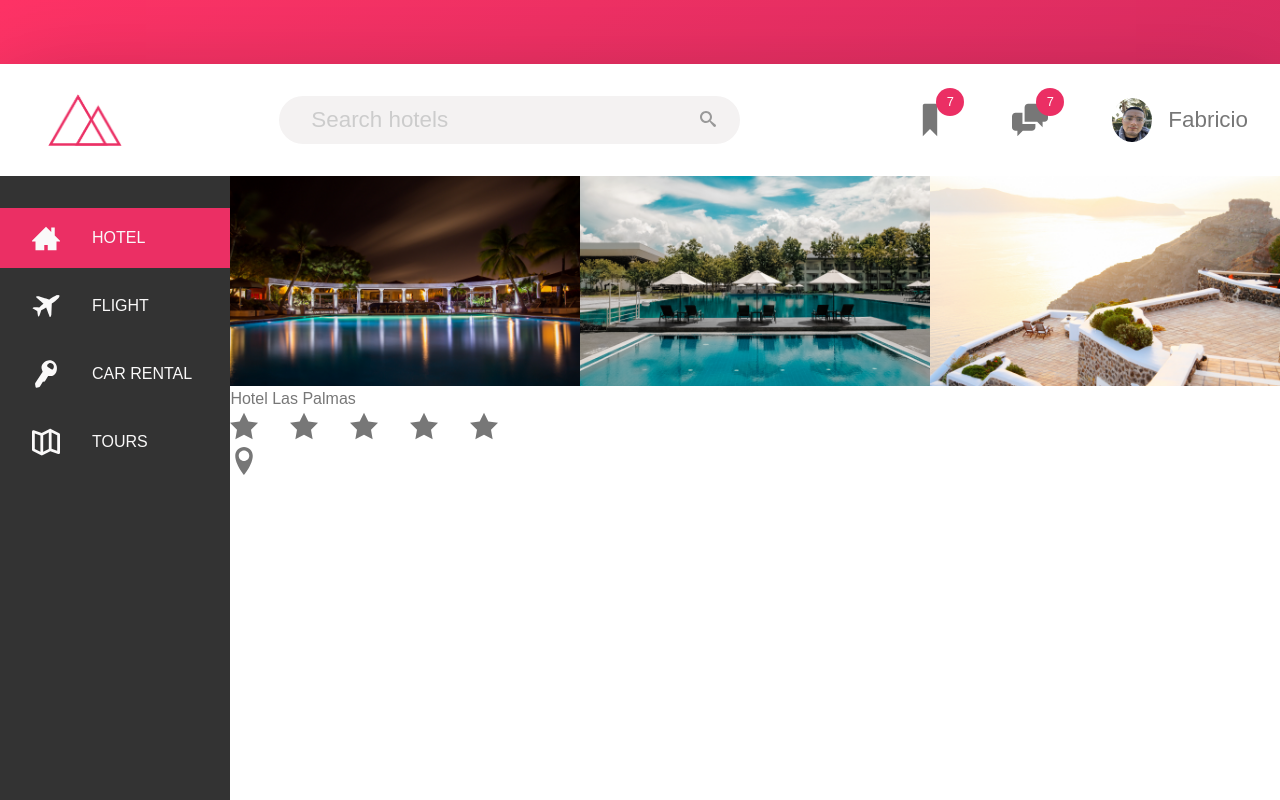
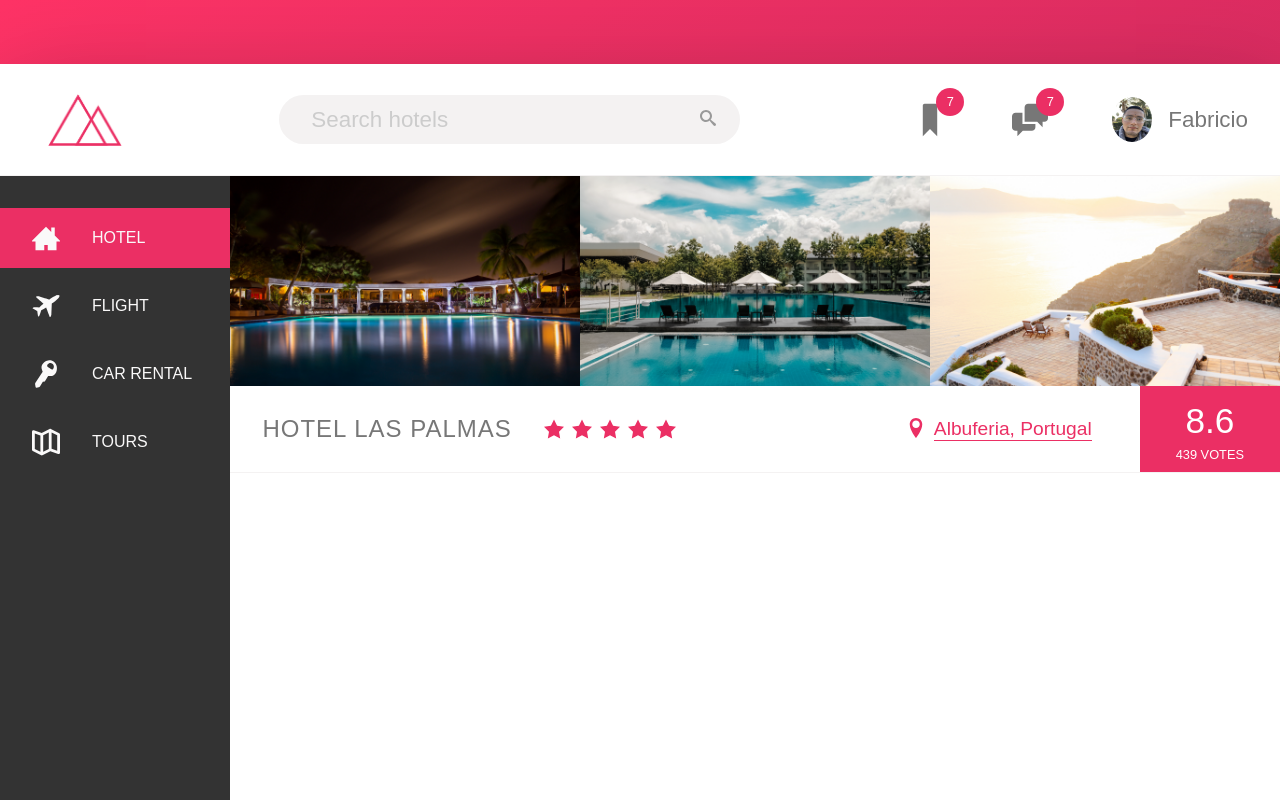
Before and after one commit to codecallogic/trillo, a React (Create React App) app: page / in a window 1280 px wide. Shown: the top 800 px of the page. Built offline with nearby package versions, Linux system fonts and the light colour scheme.

Commit message:
completed hotel overview section

```diff
--- a/src/_components.scss
+++ b/src/_components.scss
@@ -109,10 +109,6 @@
         align-items: center;
     }
 
-    &_user {
-
-    }
-
     &_user-photo {
         height: 2.8rem;
         width: 2.5rem;
@@ -120,9 +116,6 @@
         margin-right: 1rem;
     }
 
-    &_user-name {
-
-    }
 }
 
 ///////////////////////////////////
@@ -199,3 +192,98 @@
         display: block;
     }
 }
+
+.overview {
+    display: flex;
+    align-items: center;
+    border-bottom: 1px solid var(--color-grey-light-2);
+
+    &-heading {
+        font-size: 1.5rem;
+        font-weight: 300;
+        text-transform: uppercase;
+        letter-spacing: 1px;
+        padding: 1.5rem 2rem;
+    }
+
+    &-stars {
+        margin-right: auto;
+        display: flex;
+    }
+
+    &-icon-star,
+    &-icon-location {
+        width: 1.25rem;
+        height: 1.25rem;
+        fill: var(--color-primary);
+        margin-right: .5rem;
+    }
+
+    &-location {
+        font-size: 1.2rem;
+        display: flex;
+        vertical-align: center;
+    }
+
+    &-rating {
+        background-color: var(--color-primary);
+        margin-left: 3rem;
+        color: white;
+        padding: 0 2.25rem;
+        align-self: stretch;
+        display: flex;
+        flex-direction: column;
+        align-items: center;
+        justify-content: center;
+    }
+
+    &-rating-average {
+        font-size: 2.2rem;
+        font-weight: 300;
+        margin-bottom: -5px;
+    }
+
+    &-rating-count {
+        font-size: .8rem;
+        text-transform: uppercase;
+    }
+}
+
+.btn-inline {
+    border: none;
+    color: var(--color-primary);
+    font-size: inherit;
+    border-bottom: 1px solid currentColor;
+    display: inline-block;
+    background-color: transparent;
+    cursor: pointer;
+    transition: all .2s;
+
+    &:hover {
+        color: var(--color-grey-dark-1);
+    }
+
+    &:focus {
+        outline: none;
+        animation: pulsate 1s infinite;
+    }
+}
+
+@keyframes pulsate {
+
+    0% {
+        transform: scale(1);
+        box-shadow: none;
+    }
+
+    50% {
+        transform: scale(1.05);
+        box-shadow: 0 1rem 4rem rgba(0,0,0,.25);
+    }
+
+    100% {
+        transform: scale(1);
+        box-shadow: none;
+    }
+
+}
--- a/src/_layout.scss
+++ b/src/_layout.scss
@@ -1,5 +1,5 @@
 .container {
-    max-width: 80rem;
+    max-width: 85rem;
     margin: 4rem auto;
     background-color: var(--color-grey-light-2);
     box-shadow: var(--shadow-dark);
@@ -10,7 +10,7 @@
 .header {
     height: 7rem;
     background-color: #fff;
-    border-bottom: var(--color-grey-light-2);
+    border-bottom: 1px solid var(--color-grey-light-2);
     display: flex;
     justify-content: space-between;
     align-items: center;
--- a/src/app/App.css
+++ b/src/app/App.css
@@ -162,8 +162,74 @@ body {
     width: 100%;
     display: block; }
 
+.overview {
+  display: flex;
+  align-items: center;
+  border-bottom: 1px solid var(--color-grey-light-2); }
+  .overview-heading {
+    font-size: 1.5rem;
+    font-weight: 300;
+    text-transform: uppercase;
+    letter-spacing: 1px;
+    padding: 1.5rem 2rem; }
+  .overview-stars {
+    margin-right: auto;
+    display: flex; }
+  .overview-icon-star, .overview-icon-location {
+    width: 1.25rem;
+    height: 1.25rem;
+    fill: var(--color-primary);
+    margin-right: .5rem; }
+  .overview-location {
+    font-size: 1.2rem;
+    display: flex;
+    vertical-align: center; }
+  .overview-rating {
+    background-color: var(--color-primary);
+    margin-left: 3rem;
+    color: white;
+    padding: 0 2.25rem;
+    align-self: stretch;
+    display: flex;
+    flex-direction: column;
+    align-items: center;
+    justify-content: center; }
+  .overview-rating-average {
+    font-size: 2.2rem;
+    font-weight: 300;
+    margin-bottom: -5px; }
+  .overview-rating-count {
+    font-size: .8rem;
+    text-transform: uppercase; }
+
+.btn-inline {
+  border: none;
+  color: var(--color-primary);
+  font-size: inherit;
+  border-bottom: 1px solid currentColor;
+  display: inline-block;
+  background-color: transparent;
+  cursor: pointer;
+  transition: all .2s; }
+  .btn-inline:hover {
+    color: var(--color-grey-dark-1); }
+  .btn-inline:focus {
+    outline: none;
+    animation: pulsate 1s infinite; }
+
+@keyframes pulsate {
+  0% {
+    transform: scale(1);
+    box-shadow: none; }
+  50% {
+    transform: scale(1.05);
+    box-shadow: 0 1rem 4rem rgba(0, 0, 0, 0.25); }
+  100% {
+    transform: scale(1);
+    box-shadow: none; } }
+
 .container {
-  max-width: 80rem;
+  max-width: 85rem;
   margin: 4rem auto;
   background-color: var(--color-grey-light-2);
   box-shadow: var(--shadow-dark);
@@ -172,7 +238,7 @@ body {
 .header {
   height: 7rem;
   background-color: #fff;
-  border-bottom: var(--color-grey-light-2);
+  border-bottom: 1px solid var(--color-grey-light-2);
   display: flex;
   justify-content: space-between;
   align-items: center;
--- a/src/components/content.jsx
+++ b/src/components/content.jsx
@@ -57,29 +57,38 @@ class Content extends Component {
                         </figure>
                     </div>
                     <div className="overview">
+                        <h1 className="overview-heading">
                             Hotel Las Palmas
-                    </div>
+                        </h1>
+
                         <div className="overview-stars">
-                            <svg className="side-nav_icon">
+                                <svg className="overview-icon-star">
                                     <use xlinkHref="/images/sprite.svg#icon-star-full"></use>
                                 </svg>
-                            <svg className="side-nav_icon">
+                                <svg className="overview-icon-star">
                                     <use xlinkHref="/images/sprite.svg#icon-star-full"></use>
                                 </svg>
-                            <svg className="side-nav_icon">
+                                <svg className="overview-icon-star">
                                     <use xlinkHref="/images/sprite.svg#icon-star-full"></use>
                                 </svg>
-                            <svg className="side-nav_icon">
+                                <svg className="overview-icon-star">
                                     <use xlinkHref="/images/sprite.svg#icon-star-full"></use>
                                 </svg>
-                            <svg className="side-nav_icon">
+                                <svg className="overview-icon-star">
                                     <use xlinkHref="/images/sprite.svg#icon-star-full"></use>
                                 </svg>
                         </div>
                         <div className="overview-location">
-                            <svg className="side-nav_icon">
+                                <svg className="overview-icon-location">
                                     <use xlinkHref="/images/sprite.svg#icon-location"></use>
                                 </svg>
+                                <button className="btn-inline">Albuferia, Portugal</button>
+                        </div>
+
+                        <div className="overview-rating">
+                            <div className="overview-rating-average">8.6</div>
+                            <div className="overview-rating-count">439 votes</div>
+                        </div>
                     </div>
                 </main>
             </div>
```
Lines whose indentation alone changed are shown as unchanged.
